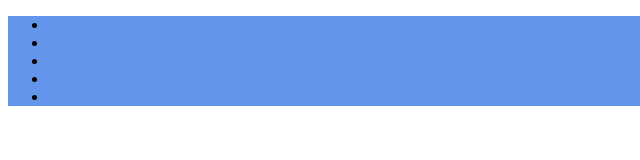
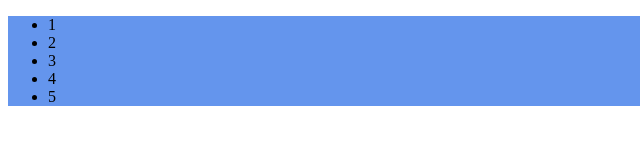
Before and after one commit to dim4tx/Reto, a plain HTML site: page templates/desafio5.html in a window 1280 px wide. Shown: the full height of the page, 0-640 px from the left. Drawn offline with Linux system fonts and the light colour scheme.

Commit message:
Correc. Desafio Tipos de selectores-básicos.

```diff
--- a/templates/desafio5.html
+++ b/templates/desafio5.html
@@ -10,11 +10,11 @@
     <section class="reto_5">
         <div>
             <ul>
-              <li></li>
-              <li></li>
-              <li></li>
-              <li></li>
-              <li></li>
+              <li>1</li>
+              <li>2</li>
+              <li>3</li>
+              <li>4</li>
+              <li>5</li>
             </ul>
           </div>
           <div></div>
```
